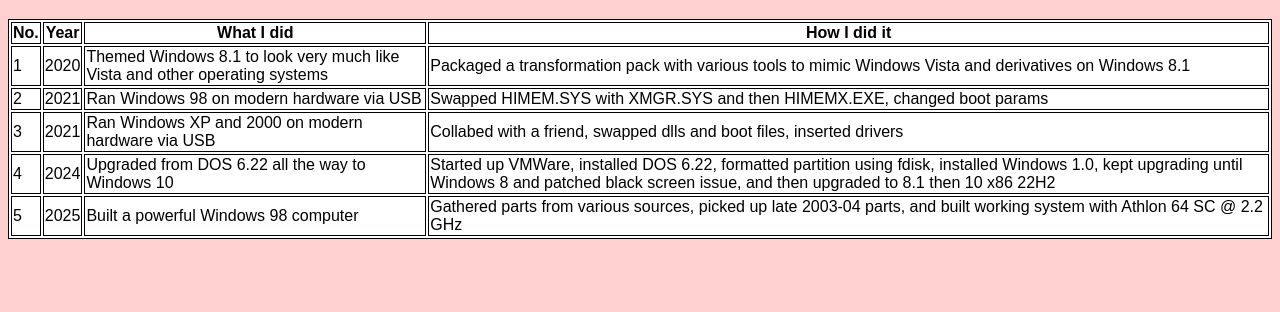
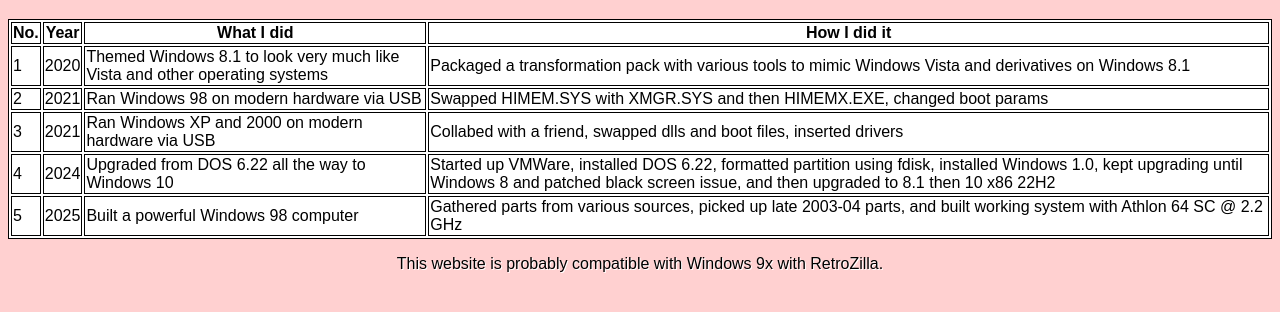
Before and after one commit to SummerNight12/SummerNight12, a plain HTML site: page portfolio.html in a window 1280 px wide. Shown: the part 340-652 px from the top of the page. Drawn offline with Linux system fonts and the light colour scheme.

Commit message:
Add footer to each page

```diff
--- a/portfolio.html
+++ b/portfolio.html
@@ -63,5 +63,9 @@
                 <td>Gathered parts from various sources, picked up late 2003-04 parts, and built working system with Athlon 64 SC @ 2.2 GHz</td>
             </tr>
         </table>
+
+        <footer>
+            <p style="text-align: center">This website is probably compatible with Windows 9x with RetroZilla.</p>
+        </footer>
     </body>
 </html>
```
Also changed, not shown: trivia.html (+4 -0 lines).
